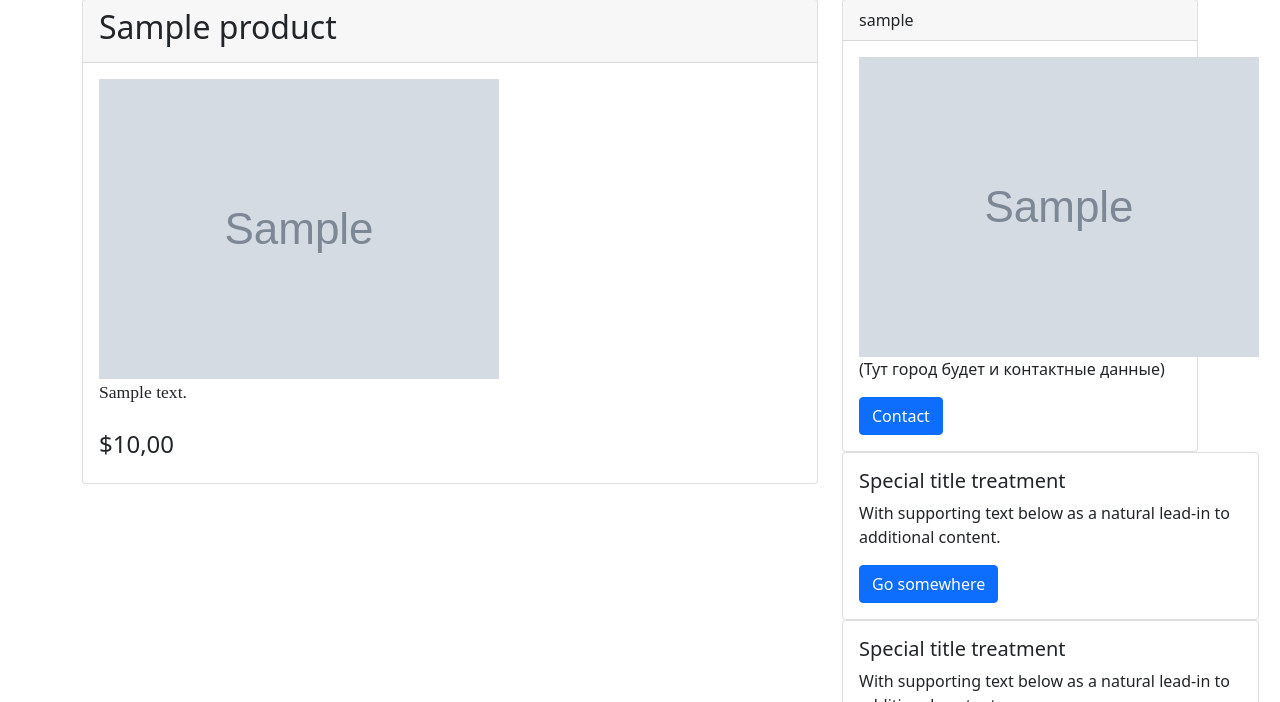
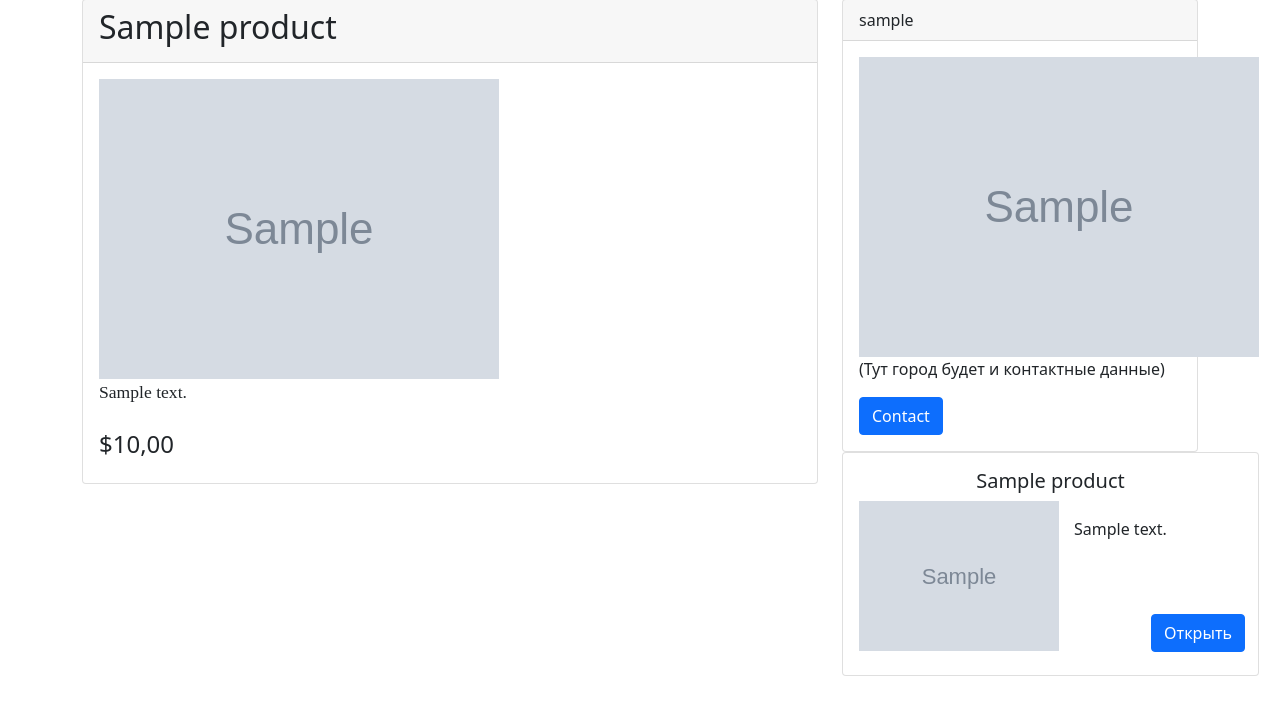
Before and after one commit to Fhockk/Django_RAON, a Django app: page /1/ in a window 1280 px wide. Shown: the part 115-817 px from the top of the page. Run offline with Django 4.2, Linux system fonts and the light colour scheme; tables that the repository leaves empty hold one stand-in row (values such as "Sample post"); grey boxes marked "Sample" are stand-in pictures.

Commit message:
history bar changed for django

```diff
--- a/shop/templates/shop/detail.html
+++ b/shop/templates/shop/detail.html
@@ -17,10 +17,19 @@
     border: 1px;
     overflow-y: scroll;
     }
+
+    .onecardhistory{
+    height: 150px;
+    min-width: 150px;
+    }
+
+    .flexinside{
+    display: flex;
+    }
 {% endblock %}
 
 {% block title %}
-    {{ product.title }}
+    {{ products.title }}
 {% endblock %}
 
 {% block content %}
@@ -29,22 +38,22 @@
             <div class="col-md-8">
                 <div class="card">
                     <div class="card-header">
-                        <h2>{{ product.title }}</h2>
+                        <h2>{{ products.title }}</h2>
                     </div>
                     <div class="card-body">
                         <div class="margin-left 5">
-                            {% if product.image %}
-                                <img src="{{ product.image.url }}" class="thumbnail3">
+                            {% if products.image %}
+                                <img src="{{ products.image.url }}" class="thumbnail3">
                             {% else %}
                                 <img src="https://picsum.photos/id/3/200/300" class="thumbnail3">
                             {% endif %}
                         </div>
                         <div class="font1">
-                            {{ product.description }}
+                            {{ products.description }}
                         </div>
                         <br>
                         <div class="">
-                            <h4>${{ product.price }}</h4>
+                            <h4>${{ products.price }}</h4>
                         </div>
 
                     </div>
@@ -58,7 +67,7 @@
                     <div class="card-body">
                         <div class="margin-left 5">
                             {% if profile.photo %}
-                                <img src="{{ profile.photo.url }}" class="thumbnail3">
+                                <img src="{{ profile.photo.url }}"  class="thumbnail3">
                             {% else %}
                                 <img src="https://via.placeholder.com/250" class="thumbnail3">
                             {% endif %}
@@ -68,41 +77,37 @@
                     </div>
                 </div>
                 <div class="prokrutka">
+                {% for product in productnew %}
+
+
                     <div class="card">
                         <div class="card-body">
-                            <h5 class="card-title">Special title treatment</h5>
-                            <p class="card-text">With supporting text below as a natural lead-in to additional content.</p>
-                            <a href="#" class="btn btn-primary">Go somewhere</a>
+                            <h5 style="text-align: center" class="card-title">{{ product.title }}</h5>
+                            <div class="flexinside">
+                                <div class="onecardhistory">
+                                    {% if product.image %}
+                                        <img src="{{ product.image.url }}" style="display: block;margin-left: auto;margin-right: auto;height: 100%;width: 100%;max-width: none;max-height: none;object-fit: cover;" class="thumbnail3">
+                                    {% else %}
+                                        <img src="https://picsum.photos/id/3/200/300" style="display: block;margin-left: auto;margin-right: auto;height: 100%;width: 100%;max-width: none;max-height: none;object-fit: cover;" class="thumbnail3">
+                                    {% endif %}
+                                </div>
+                                <div>
+                                    <div style="margin-left: 15px">
+                                        <p class="card-text">{{ product.description|safe|linebreaks|truncatechars:81 }}</p>
+                                    </div>
+
+                                    <a href="#" style="position: absolute; right: 13px; bottom: 23px" class="btn btn-primary">Открыть</a>
+                                </div>
+                            </div>
+                            <div class="mt-2">
+
+                            </div>
+
                         </div>
                     </div>
-                    <div class="card">
-                        <div class="card-body">
-                            <h5 class="card-title">Special title treatment</h5>
-                            <p class="card-text">With supporting text below as a natural lead-in to additional content.</p>
-                            <a href="#" class="btn btn-primary">Go somewhere</a>
-                        </div>
-                    </div>
-                    <div class="card">
-                        <div class="card-body">
-                            <h5 class="card-title">Special title treatment</h5>
-                            <p class="card-text">With supporting text below as a natural lead-in to additional content.</p>
-                            <a href="#" class="btn btn-primary">Go somewhere</a>
-                        </div>
-                    </div>
-                    <div class="card">
-                        <div class="card-body">
-                            <h5 class="card-title">Special title treatment</h5>
-                            <p class="card-text">With supporting text below as a natural lead-in to additional content.</p>
-                            <a href="#" class="btn btn-primary">Go somewhere</a>
-                        </div>
-                    </div>
-                    <div class="card">
-                        <div class="card-body">
-                            <h5 class="card-title">Special title treatment</h5>
-                            <p class="card-text">With supporting text below as a natural lead-in to additional content.</p>
-                            <a href="#" class="btn btn-primary">Go somewhere</a>
-                        </div>
-                    </div>
+                {% endfor %}
+
+
 
                 </div>
             </div>
--- a/shop/views.py
+++ b/shop/views.py
@@ -23,7 +23,8 @@ def product_list(request, category_slug=None):
 def product_detail(request, id):
     product = get_object_or_404(Product, id=id, available=True)
     profile = get_object_or_404(Profile, id=product.owners.id)
-    return render(request, 'shop/detail.html', {'product': product, 'profile': profile})
+    productnew = Product.objects.filter(available=True, owners_id=product.owners.id)
+    return render(request, 'shop/detail.html', {'products': product, 'profile': profile, 'productnew': productnew})
 
 
 def register(request):
```
